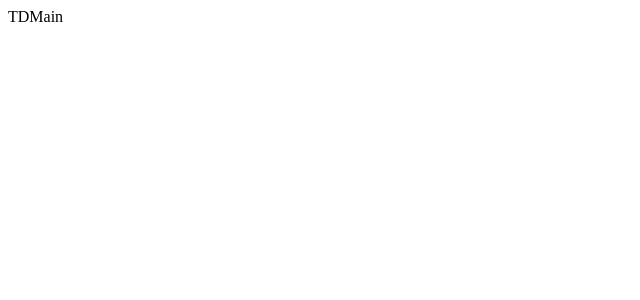
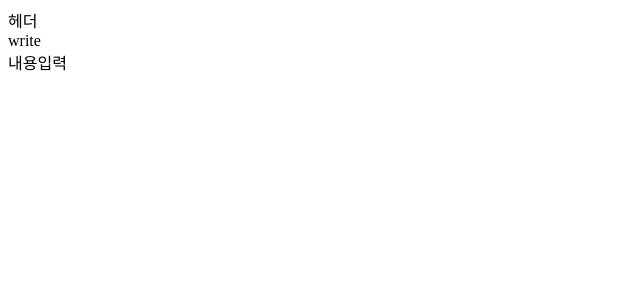
Before and after one commit to 19Edwin92/4weekrepeat2, a React (Create React App) app: page / in a window 1280 px wide. Shown: the top 300 px of the page, without its empty margins (0-640 px from the left). Built offline with nearby package versions, Linux system fonts and the light colour scheme.

Commit message:
기본세팅2

```diff
--- a/src/pages/TDMain.jsx
+++ b/src/pages/TDMain.jsx
@@ -2,7 +2,11 @@ import React from 'react'
 
 function TDMain() {
   return (
-    <div>TDMain</div>
+    <>
+    <header>헤더</header>
+    <div>write</div>
+    <article>내용입력</article>
+    </>
   )
 }
 
```
